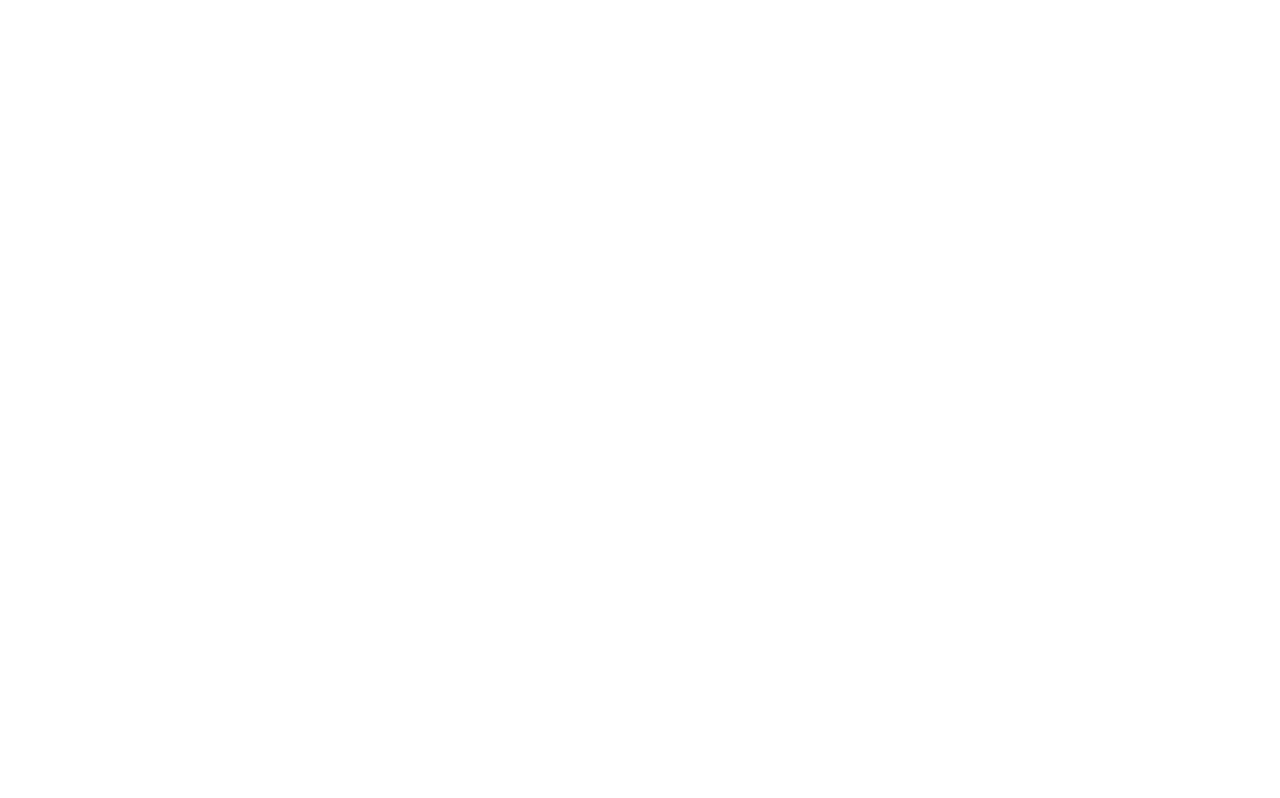
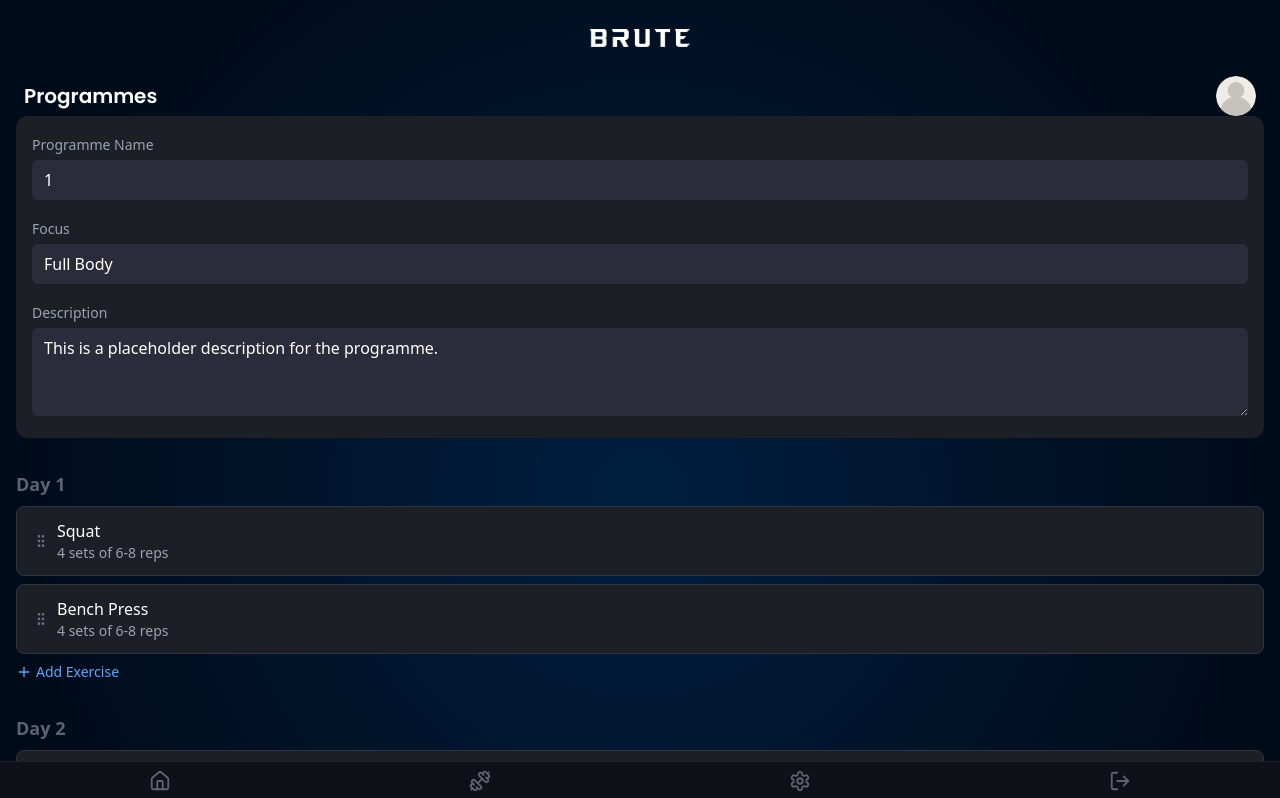
Before and after one commit to clampos/brute, a React (Vite) app: page /editor/1 in a window 1280 px wide. Before the commit this address had no page. Shown: the top 798 px of the page. Built offline with nearby package versions, Linux system fonts and the light colour scheme.

Commit message:
Added ProgrammeEditor.tsx and started mapping out programme editor functionality

```diff
--- a/src/App.tsx
+++ b/src/App.tsx
@@ -7,6 +7,7 @@ import SubscriptionSuccess from "./screens/SubscriptionSuccess";
 import Settings from "./screens/Settings";
 import ResetPassword from "./components/ResetPassword";
 import ProgrammesScreen from "./screens/Programmes";
+import ProgrammeEditor from "./screens/ProgrammeEditor";
 
 export default function App() {
   return (
@@ -20,6 +21,7 @@ export default function App() {
         <Route path="/settings" element={<Settings />} />
         <Route path="/reset-password" element={<ResetPassword />} />
         <Route path="/programmes" element={<ProgrammesScreen />} />
+        <Route path="/editor/:programmeName" element={<ProgrammeEditor />} />
       </Routes>
     </BrowserRouter>
   );
--- /dev/null
+++ b/src/screens/ProgrammeEditor.tsx
@@ -0,0 +1,181 @@
+// src/screens/ProgrammeEditor.tsx
+import React, { useState, useEffect } from "react";
+import { useParams, useNavigate } from "react-router-dom";
+import { ArrowLeft, Plus, GripVertical } from "lucide-react";
+import logo from "../assets/logo.png";
+import icon from "../assets/icon_placeholder.png";
+import BottomBar from "../components/BottomBar";
+
+type Exercise = {
+  id: string;
+  name: string;
+  sets: number;
+  reps: string;
+};
+
+type ProgrammeDay = {
+  dayNumber: number;
+  exercises: Exercise[];
+};
+
+export default function ProgrammeEditor() {
+  const handleLogout = () => {
+    localStorage.removeItem("token");
+    localStorage.removeItem("installPromptDismissed");
+    navigate("/login");
+  };
+  const { programmeName } = useParams(); // Comes from the URL e.g. /editor/Full%20Body
+  const navigate = useNavigate();
+
+  const [displayName, setDisplayName] = useState(
+    decodeURIComponent(programmeName || "Unnamed Programme")
+  );
+  const [bodyFocus, setBodyFocus] = useState("Full Body");
+  const [description, setDescription] = useState(
+    "This is a placeholder description for the programme."
+  );
+
+  const [days, setDays] = useState<ProgrammeDay[]>([
+    {
+      dayNumber: 1,
+      exercises: [
+        { id: "1", name: "Squat", sets: 4, reps: "6-8" },
+        { id: "2", name: "Bench Press", sets: 4, reps: "6-8" },
+      ],
+    },
+    {
+      dayNumber: 2,
+      exercises: [
+        { id: "3", name: "Deadlift", sets: 3, reps: "5" },
+        { id: "4", name: "Overhead Press", sets: 4, reps: "8-10" },
+      ],
+    },
+  ]);
+
+  const handleAddExercise = (dayNumber: number) => {
+    const updatedDays = days.map((day) => {
+      if (day.dayNumber === dayNumber) {
+        return {
+          ...day,
+          exercises: [
+            ...day.exercises,
+            {
+              id: `${Date.now()}`,
+              name: "New Exercise",
+              sets: 3,
+              reps: "10",
+            },
+          ],
+        };
+      }
+      return day;
+    });
+
+    setDays(updatedDays);
+  };
+
+  return (
+    <div
+      className="min-h-screen text-[#5E6272] flex flex-col p-4 pb-16"
+      style={{
+        background:
+          "radial-gradient(circle at center, #001F3F 0%, #000B1A 80%)",
+      }}
+    >
+      {/* Logo */}
+      <div className="w-full max-w-[375px] h-[44px] px-4 flex justify-center items-center mx-auto">
+        <img
+          src={logo}
+          alt="Logo"
+          className="w-[84.56px] h-[15px] object-contain md:w-[100px] md:h-[18px]"
+        />
+      </div>
+
+      {/* Top Bar */}
+      <div className="flex justify-between items-center mt-4 px-2">
+        <h2
+          className="text-white"
+          style={{
+            fontFamily: "'Poppins', sans-serif",
+            fontWeight: 600,
+            fontSize: "20px",
+          }}
+        >
+          Programmes
+        </h2>
+        <img
+          src={icon}
+          alt="User Avatar"
+          className="w-10 h-10 rounded-full object-cover"
+        />
+      </div>
+      {/* Programme Metadata */}
+      <div className="bg-[#1C1F26] rounded-xl p-4 space-y-4 mb-8">
+        <div>
+          <label className="text-sm text-gray-400">Programme Name</label>
+          <input
+            className="w-full mt-1 px-3 py-2 bg-[#2A2D39] rounded-md text-white outline-none"
+            value={displayName}
+            onChange={(e) => setDisplayName(e.target.value)}
+          />
+        </div>
+
+        <div>
+          <label className="text-sm text-gray-400">Focus</label>
+          <input
+            className="w-full mt-1 px-3 py-2 bg-[#2A2D39] rounded-md text-white outline-none"
+            value={bodyFocus}
+            onChange={(e) => setBodyFocus(e.target.value)}
+          />
+        </div>
+
+        <div>
+          <label className="text-sm text-gray-400">Description</label>
+          <textarea
+            className="w-full mt-1 px-3 py-2 bg-[#2A2D39] rounded-md text-white outline-none"
+            rows={3}
+            value={description}
+            onChange={(e) => setDescription(e.target.value)}
+          />
+        </div>
+      </div>
+
+      {/* Programme Days */}
+      <div className="space-y-8">
+        {days.map((day) => (
+          <div key={day.dayNumber} className="space-y-2">
+            <h2 className="text-lg font-semibold">Day {day.dayNumber}</h2>
+
+            <div className="space-y-2">
+              {day.exercises.map((ex) => (
+                <div
+                  key={ex.id}
+                  className="bg-[#1C1F26] border border-[#2F3544] rounded-lg px-4 py-3 flex items-center justify-between"
+                >
+                  <div className="flex items-center gap-2">
+                    <GripVertical className="text-gray-500 w-4 h-4" />
+                    <div>
+                      <p className="font-medium text-white">{ex.name}</p>
+                      <p className="text-sm text-gray-400">
+                        {ex.sets} sets of {ex.reps} reps
+                      </p>
+                    </div>
+                  </div>
+                </div>
+              ))}
+
+              <button
+                onClick={() => handleAddExercise(day.dayNumber)}
+                className="text-sm text-blue-400 flex items-center gap-1 hover:underline"
+              >
+                <Plus size={16} />
+                Add Exercise
+              </button>
+            </div>
+          </div>
+        ))}
+      </div>
+      <BottomBar onLogout={handleLogout} />
+    </div>
+  );
+}
--- a/src/screens/Programmes.tsx
+++ b/src/screens/Programmes.tsx
@@ -198,7 +198,10 @@ export default function Programmes() {
                   {section.programmes.map((prog, i) => (
                     <div
                       key={i}
-                      className="w-full bg-[#1C1F26] border border-[#2F3544] rounded-xl px-4 py-3 flex items-center gap-3"
+                      className="w-full bg-[#1C1F26] border border-[#2F3544] rounded-xl px-4 py-3 flex items-center gap-3 cursor-pointer"
+                      onClick={() =>
+                        navigate(`/editor/${encodeURIComponent(prog.name)}`)
+                      }
                     >
                       <CheckCircle className="text-green-500 w-5 h-5" />
                       <div>
```
Also changed, not shown: 1 other file (tests, documents, lock files or other folders).
